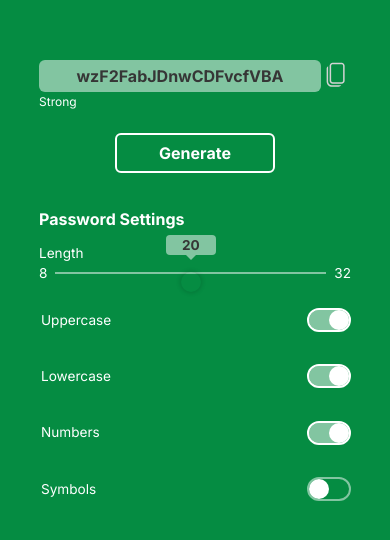
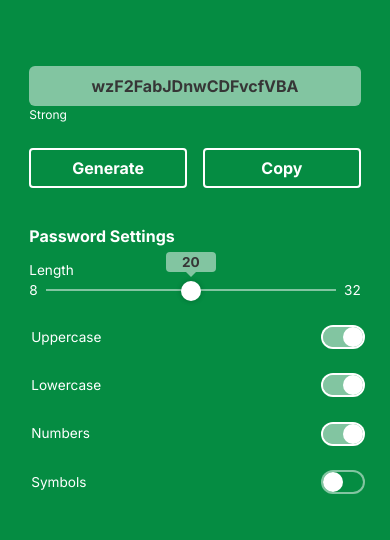
Before and after one commit to SaiSumanthLokinindi/PasswordGenerator, a plain HTML site: page public/index.html in a window 390 px wide. Shown: the part 146-686 px from the top of the page. Drawn offline with Linux system fonts and the light colour scheme.

Commit message:
Fixes ios and safari outline issues and chrome range thumb issues

```diff
--- a/public/index.html
+++ b/public/index.html
@@ -3,7 +3,7 @@
   <head>
     <meta charset="utf-8" />
     <meta http-equiv="X-UA-Compatible" content="IE=edge" />
-    <title></title>
+    <title>Password Generator</title>
     <meta name="description" content="" />
     <meta name="viewport" content="width=device-width, initial-scale=1" />
     <link rel="preconnect" href="https://fonts.googleapis.com" />
@@ -25,18 +25,23 @@
             value=""
             readonly
           />
-          <button class="copy-btn" label="copy" onclick="copyPassword()">
-            <img src="./assets/copy_icon.svg" />
-          </button>
+
         </div>
         <div id="passwordStrengthText">Very Strong</div>
-        <button
+        <div class="action-buttons-container">
+          <button
           label="Generate password"
-          class="generate-btn"
+          id="generateButton"
+          class="action-button"
           onclick="generatePassword()"
         >
           Generate
         </button>
+          <button class="action-button" id="copyButton" label="copy" onclick="copyPassword()">
+            Copy
+          </button>
+        </div>
+
       </section>
       <section class="password-settings-container">
         <h3 class="password-settings-title">Password Settings</h3>
--- a/public/script.js
+++ b/public/script.js
@@ -163,8 +163,23 @@ const generatePassword = () => {
 
 const copyPassword = () => {
   const password = document.getElementById("password");
+  const copyButton = document.getElementById("copyButton");
+  const doneIcon = document.createElement("img");
+  doneIcon.src = "./assets/done_icon.svg";
+  doneIcon.alt = "copied";
   password.select();
   navigator.clipboard.writeText(password.value);
+  copyButton.innerText = "";
+  copyButton.appendChild(doneIcon);
+  copyButton.appendChild(document.createTextNode("Copied"));
+  copyButton.style.background = "rgba(255, 255, 255, 0.5)";
+  copyButton.style.color = "#363636";
+
+  setTimeout(() => {
+    copyButton.textContent = "Copy";
+    copyButton.style.background = "transparent";
+    copyButton.style.color = "white";
+  }, 3000);
 };
 
 const calculatePasswordStrength = () => {
@@ -179,7 +194,6 @@ const calculatePasswordStrength = () => {
   if (range.value > 14) passwordStrength += 10;
   if (range.value > 20) passwordStrength += 10;
   if (range.value > 26) passwordStrength += 10;
-  console.log(passwordStrength);
   if (passwordStrength > 75) {
     passwordStrengthText.innerText = "Very Strong";
     body.style.background = "#066025";
--- a/style.scss
+++ b/style.scss
@@ -26,8 +26,8 @@ body {
 }
 
 button {
-  color: black;
-  padding: 0.5rem 1.5rem;
+  color: $secondary-text-color;
+  padding: 0.5rem 1rem;
   font-family: "Inter", sans-serif;
   font-weight: bold;
   font-size: 1rem;
@@ -53,6 +53,8 @@ main {
     width: inherit;
     margin: 2rem;
     margin-bottom: 0;
+    position: relative;
+
     .password-text {
       appearance: none;
       background-color: $accent-color;
@@ -61,24 +63,14 @@ main {
       font-weight: bold;
       font-size: 1.5rem;
       padding: 0.5rem 2rem;
-      height: 2.25rem;
+      height: 2.5rem;
       border-radius: 12px;
       flex-grow: 1;
       outline: none;
       border: none;
       text-align: center;
       overflow: hidden;
-    }
-
-    .copy-btn {
-      background: transparent;
-      padding: 0;
-      cursor: pointer;
-
-      img {
-        height: 30px;
-        width: 30px;
-      }
+      text-overflow: ellipsis;
     }
   }
 
@@ -88,27 +80,50 @@ main {
     padding: 0.25rem 0;
   }
 
-  .generate-btn {
+  .action-buttons-container{
+    @include flex(row,center, center);
+    width: 100%;
+    margin: 1.5rem 0;
+
+    .action-button{
+      @include flex(row,center,center);
       appearance: none;
       background: transparent;
-    margin: 1.5rem 0;
       color: white;
+      border: 2px solid white;
       border-radius: 4px;
+      width: 20%;
       cursor: pointer;
-    width: 20%;
-    outline: 2px solid white;
       transition: all linear 0.2s;
+
+      img{
+        height: 1.25rem;
+        width: 1.25rem;
+        margin-inline-end: .5rem;
+      }
 
       &:hover {
         background: $accent-color;
-      color: black;
+        color: $secondary-text-color;
       }
 
       &:focus-visible {
         background: $accent-color;
-      color: black;
+        color: $secondary-text-color;
       }
     }
+
+    #generateButton {
+      margin-inline-end: .5rem;
+    }
+
+    #copyButton {
+      margin-inline-start: .5rem;
+    }
+
+  }
+
+
 }
 
 .password-settings-container {
@@ -158,6 +173,8 @@ main {
         width: 20px;
         border: none;
         border-radius: 50%;
+        background: white;
+        margin-top: -.55rem;
         box-shadow: 0 0 4px 1px rgba(0, 0, 0, 0.15);
         cursor: pointer;
       }
@@ -167,6 +184,18 @@ main {
         height: 20px;
         width: 20px;
         border: none;
+        background: white;
+        border-radius: 50%;
+        box-shadow: 0 0 4px 1px rgba(0, 0, 0, 0.15);
+        cursor: pointer;
+      }
+
+      input[type="range"]::-ms-thumb{
+        appearance: none;
+        height: 20px;
+        width: 20px;
+        border: none;
+        background: white;
         border-radius: 50%;
         box-shadow: 0 0 4px 1px rgba(0, 0, 0, 0.15);
         cursor: pointer;
@@ -181,9 +210,8 @@ main {
         bottom: 120%;
         text-align: center;
         font-weight: bold;
-      }
 
-      .range-tooltip::after {
+        &::after{
           content: "";
           position: absolute;
           width: 0;
@@ -192,6 +220,7 @@ main {
           border-right: 5px solid transparent;
           top: 100%;
           left: calc(50% - 5px);
+        }
       }
 
       input[type="range"]::-webkit-slider-runnable-track {
@@ -214,14 +243,14 @@ main {
       margin: 1rem 0;
       display: grid;
       grid-template-columns: repeat(4, 1fr);
-      gap: 1rem;
+      gap: .5rem;
 
       .password-filter-control {
         @include flex(row, center, space-between);
         width: inherit;
         border: 2px solid transparent;
         border-radius: 4px;
-        box-sizing: border-box;
+        padding: .25rem 0;
 
         &:first-of-type {
           padding-left: 0;
@@ -241,12 +270,16 @@ main {
           width: 2.5rem;
           margin: 0;
           background-color: transparent;
-          outline: 2px solid $accent-color;
+          box-shadow: 0 0 0 2px $accent-color;
           box-sizing: border-box;
           border-radius: 10px;
           position: relative;
           cursor: pointer;
           transition: all 0.2s;
+
+          &:focus{
+            outline:none;
+          }
 
           &::before {
             content: "";
@@ -260,7 +293,7 @@ main {
 
           &:checked {
             background: $accent-color;
-            outline: 2px solid white;
+            box-shadow: 0 0 0 2px white;
           }
 
           &:checked:before {
@@ -278,10 +311,6 @@ main {
     width: 60%;
   }
 
-  .password-container .generate-btn {
-    width: 30%;
-  }
-
   .password-settings-container
     .password-settings-controls
     .password-filters-container {
@@ -295,13 +324,14 @@ main {
   }
 
   .password-container .password-text-container .password-text {
-    height: 2rem;
-    font-size: 1rem;
+    height: 2.25rem;
+    font-size: 1.25rem;
     border-radius: 8px;
     padding: 0.35rem 1.5rem;
   }
-  .password-container .generate-btn {
-    width: 40%;
+
+  .password-container .action-buttons-container .action-button{
+    width: 30%;
   }
 
   .password-settings-container
@@ -313,7 +343,7 @@ main {
 
 @media screen and (max-width: 450px) {
   main {
-    width: 80%;
+    width: 85%;
     font-size: 0.85rem;
   }
 
@@ -322,7 +352,7 @@ main {
   }
 
   .password-container .password-text-container .password-text {
-    height: 1.5rem;
+    height: 2rem;
     font-size: 1rem;
     border-radius: 6px;
     padding: 0.25rem 1rem;
@@ -333,7 +363,7 @@ main {
     padding: 0;
   }
 
-  .password-container .generate-btn {
+  .password-container .action-buttons-container .action-button{
     width: 50%;
   }
 
```
Also changed, not shown: assets/copy_icon.svg (deleted), public/assets/copy_icon.svg (deleted), public/assets/done_icon.svg (added), public/style.css. Lines whose indentation alone changed are shown as unchanged.
